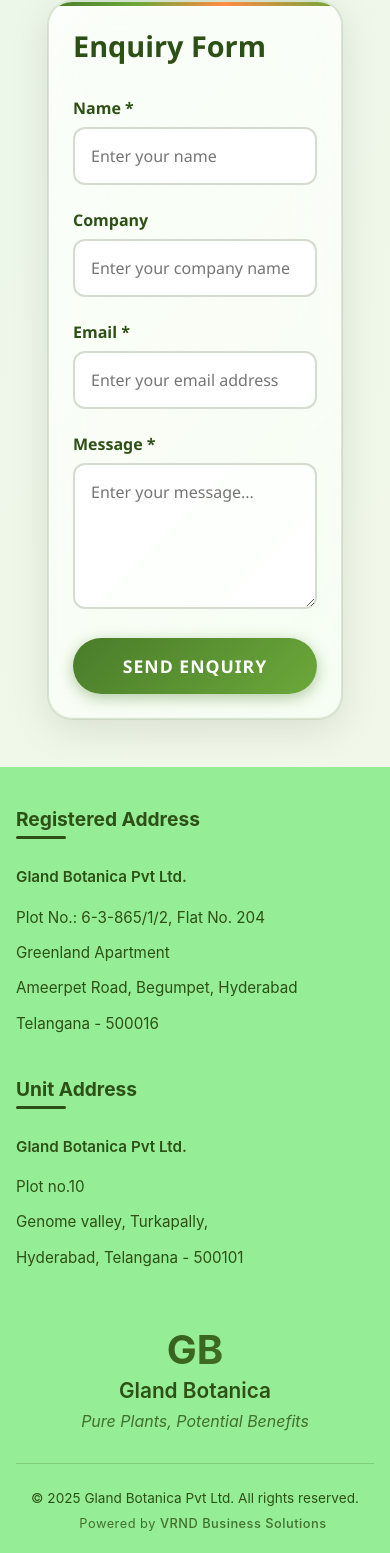
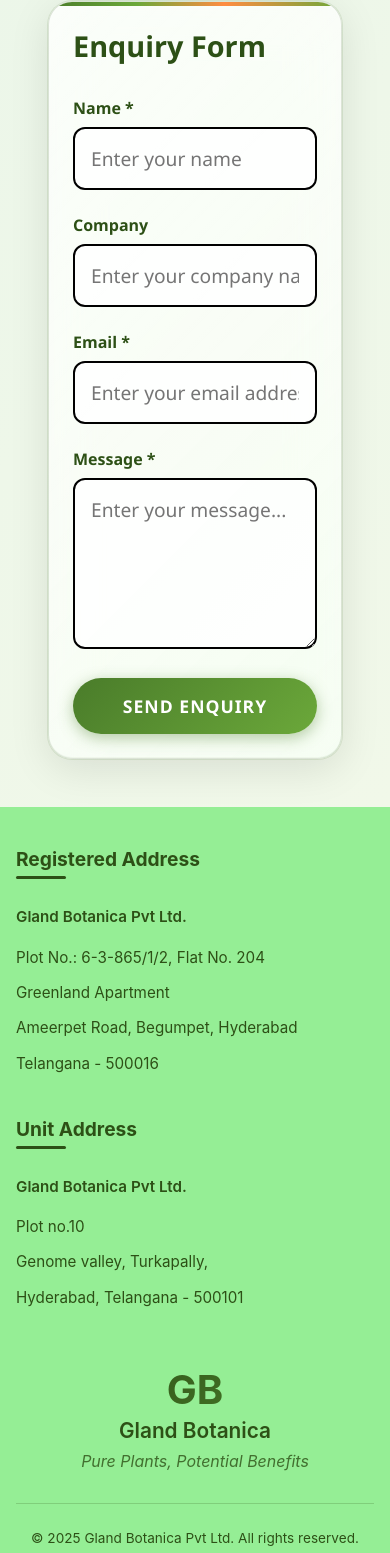
Before and after one commit to vrnd369/grandbotanica, a React (Create React App) app: page /contact in a window 390 px wide. Shown: the part 1038-2591 px from the top of the page. Built offline with nearby package versions, Linux system fonts and the light colour scheme.

Commit message:
Update OurVision page styles and footer responsive design

```diff
--- a/src/components/Footer.css
+++ b/src/components/Footer.css
@@ -29,7 +29,7 @@
 }
 
 .footer-title {
-  font-size: 1.5rem;
+  font-size: 1.6rem;
   font-weight: 700;
   margin-bottom: 1.5rem;
   color: #2d5016;
@@ -54,7 +54,7 @@
 
 .footer-address p {
   margin-bottom: 0.5rem;
-  font-size: 1rem;
+  font-size: 1.3rem;
   color: #2d5016;
 }
 
@@ -111,7 +111,7 @@
 }
 
 .copyright {
-  font-size: 0.95rem;
+  font-size: 1.1rem;
   color: #2d5016;
   margin: 0;
   text-align: center;
@@ -119,7 +119,7 @@
 }
 
 .powered-by {
-  font-size: 0.9rem;
+  font-size: 1.0rem;
   color: #2d5016;
   margin: 0;
   margin-left: 2rem;
@@ -192,14 +192,16 @@
 
   .powered-by {
     font-size: 0.85rem;
-    display: inline;
-    margin-left: 1.5rem;
+    display: inline-block;
+    margin-left: 0.5rem;
+    white-space: nowrap;
   }
 
   .powered-by-link {
     font-size: inherit;
     padding: 0.2rem 0;
-    display: inline-block;
+    display: inline;
+    white-space: nowrap;
   }
 }
 
@@ -243,14 +245,16 @@
 
   .powered-by {
     font-size: 0.8rem;
-    display: inline;
-    margin-left: 1rem;
+    display: inline-block;
+    margin-left: 0.5rem;
+    white-space: nowrap;
   }
 
   .powered-by-link {
     font-size: inherit;
     padding: 0.3rem 0;
-    display: inline-block;
+    display: inline;
+    white-space: nowrap;
     min-height: 44px;
     line-height: 1.4;
   }
--- a/src/pages/Contact.css
+++ b/src/pages/Contact.css
@@ -382,9 +382,9 @@
 .form-group textarea {
   width: 100%;
   padding: 1rem;
-  border: 2px solid rgba(45, 80, 22, 0.2);
+  border: 2px solid #000000;
   border-radius: 12px;
-  font-size: 1rem;
+  font-size: 1.2rem;
   font-family: 'Aptos', 'Aptos Display', 'Segoe UI Variable', 'Segoe UI', -apple-system, BlinkMacSystemFont, 'Inter', sans-serif;
   transition: all 0.3s ease;
   box-sizing: border-box;
@@ -394,8 +394,8 @@
 .form-group input:focus,
 .form-group textarea:focus {
   outline: none;
-  border-color: #4a7c2a;
-  box-shadow: 0 0 0 3px rgba(74, 124, 42, 0.1);
+  border-color: #000000;
+  box-shadow: 0 0 0 3px rgba(0, 0, 0, 0.1);
   background: white;
 }
 
--- a/src/pages/OurCommitment.jsx
+++ b/src/pages/OurCommitment.jsx
@@ -65,7 +65,7 @@
               <div className="process-content">
                 <h2 className="process-title">Quality Control & Testing</h2>
                 <p className="process-description">
-                  Each extract undergoes third-party testing for:
+                  Each extract undergoes testing for:
                 </p>
                 <ul className="quality-list">
                   {qualityTests.map((test, index) => (
--- a/src/pages/OurVision.css
+++ b/src/pages/OurVision.css
@@ -121,7 +121,7 @@
 }
 
 .intro-text {
-  font-size: 1.4rem;
+  font-size: 1.5rem;
   line-height: 2.1;
   color: #2d5016;
   margin: 0;
@@ -230,7 +230,7 @@
 }
 
 .process-description {
-  font-size: 1.15rem;
+  font-size: 1.5rem;
   line-height: 1.8;
   color: #555;
   margin: 0;
@@ -275,7 +275,7 @@
 }
 
 .quality-text {
-  font-size: 1.1rem;
+  font-size: 1.3rem;
   line-height: 1.6;
   color: #444;
   flex: 1;
@@ -340,7 +340,7 @@
   }
 
   .process-description {
-    font-size: 1.1rem;
+    font-size: 1.25rem;
   }
 }
 
@@ -348,7 +348,6 @@
   .vision-hero {
     padding: 4rem 1.5rem 3rem;
   }
-
 
   .page-title {
     font-size: 2.2rem;
@@ -394,7 +393,7 @@
   }
 
   .process-description {
-    font-size: 1.05rem;
+    font-size: 1.15rem;
   }
 
   .quality-item {
@@ -418,7 +417,6 @@
   .vision-hero {
     padding: 3.5rem 1rem 2.5rem;
   }
-
 
   .page-title {
     font-size: 1.4rem;
@@ -465,7 +463,7 @@
   }
 
   .process-description {
-    font-size: 1rem;
+    font-size: 1.1rem;
     line-height: 1.7;
   }
 
--- a/src/pages/OurVision.jsx
+++ b/src/pages/OurVision.jsx
@@ -24,7 +24,7 @@
           {/* Intro Section */}
           <div className="intro-section" data-aos="fade-up" data-aos-duration="800">
             <p className="intro-text">
-              Your health depends on the quality of our ingredients. We ensure maximum potency, purity, and safety through a rigorous, transparent manufacturing process.
+              Your health depends on the quality of ingredients. We ensure maximum potency, purity, and safety through a rigorous, transparent manufacturing process.
             </p>
           </div>
 
@@ -65,7 +65,7 @@
               <div className="process-content">
                 <h2 className="process-title">Quality Control & Testing</h2>
                 <p className="process-description">
-                  Each extract undergoes third-party testing for:
+                  Each extract undergoes testing for:
                 </p>
                 <ul className="quality-list">
                   {qualityTests.map((test, index) => (
```
